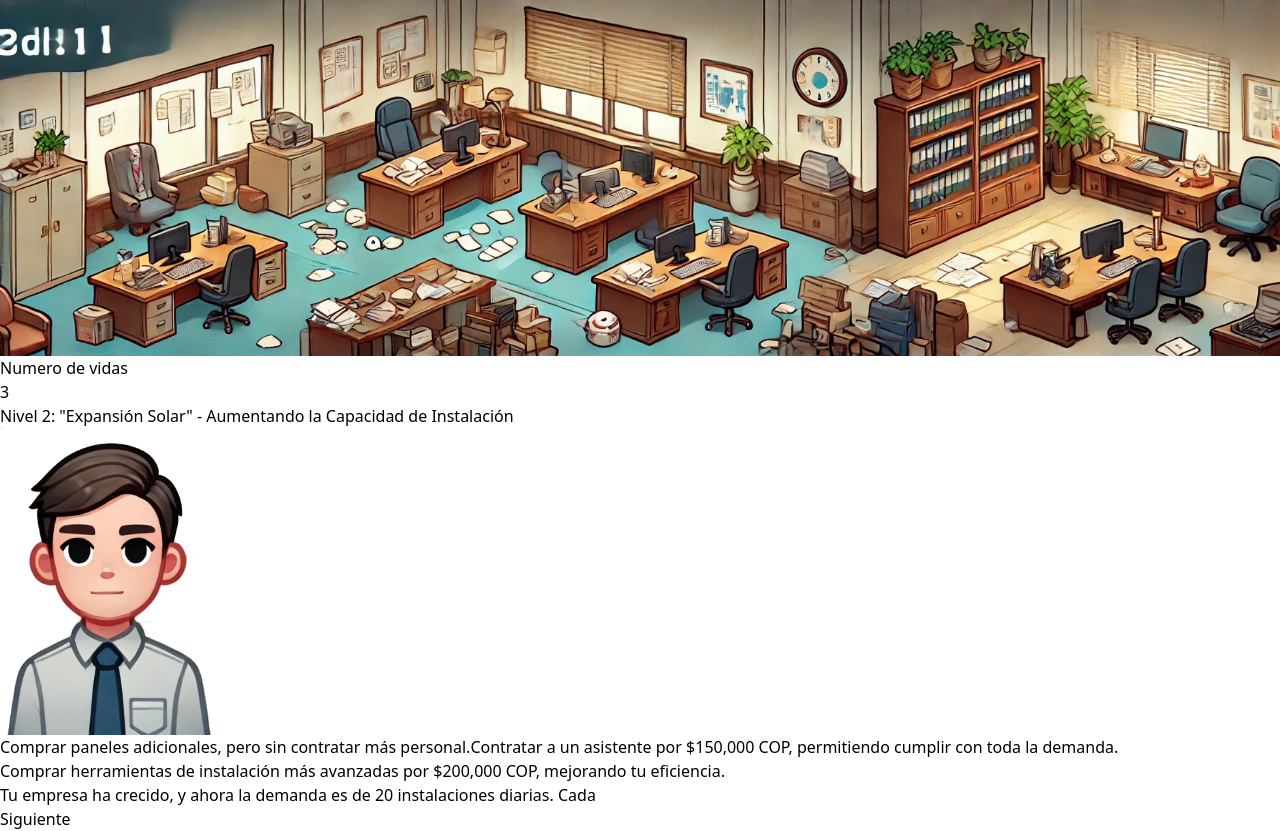
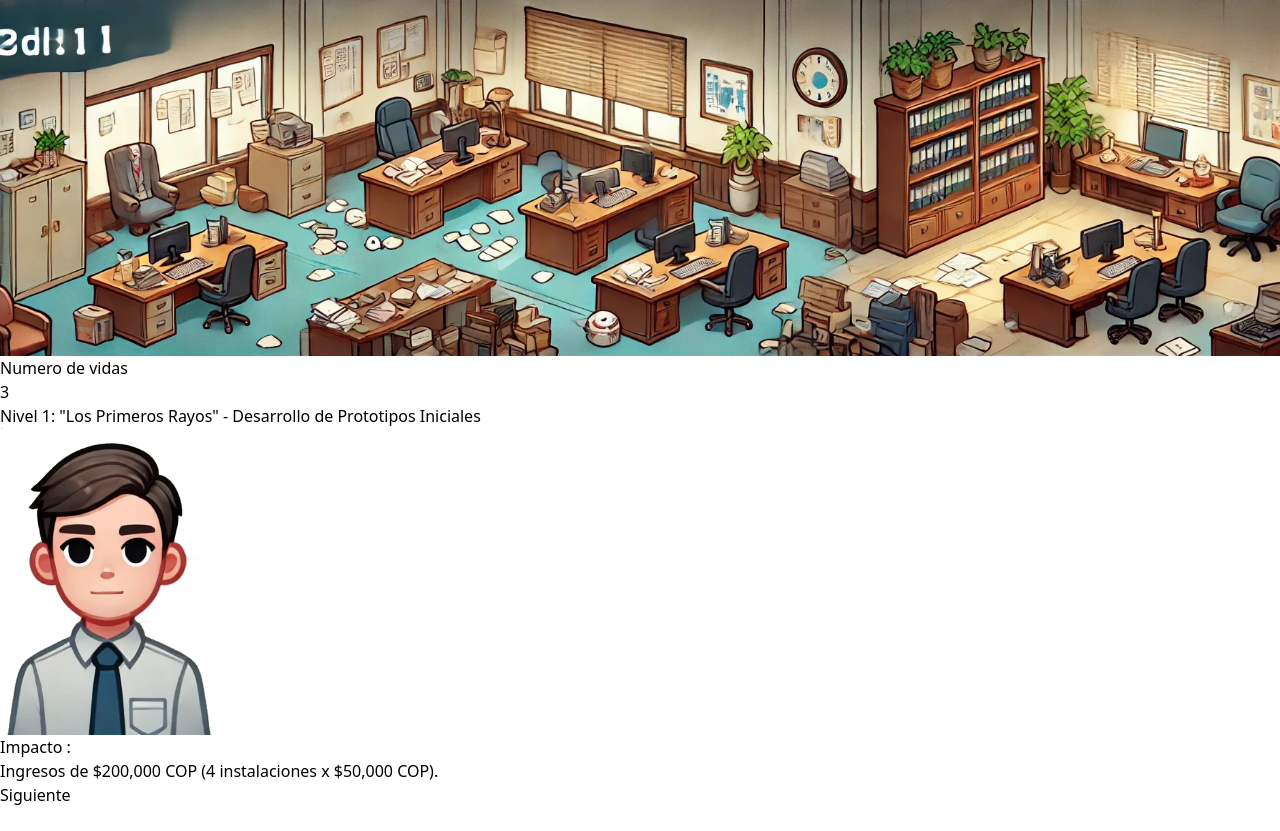
Before and after one commit to Kkmiloo/viaje-del-emprendedor-sostenible, a React (Vite) app: page /jugar in a window 1280 px wide. Both pictures are taken after a click on the button 273 px from the left and 746 px from the top of the page. After the commit the page ends 807 px from the top, so only its background shows below. Built offline with nearby package versions, Linux system fonts and the light colour scheme.

Commit message:
add: game logic to options

```diff
--- a/src/components/dialog/Options.tsx
+++ b/src/components/dialog/Options.tsx
@@ -1,21 +1,25 @@
-interface Option {
-  id: number;
-  text: string;
-  action: () => void;
+import { GameOptionI } from '../../interfaces/gameOption.interface';
+
+
+interface OptionsProps {
+  options: GameOptionI[];
+  onSelectOption: (option: GameOptionI) => void;
 }
 
-interface OptionsProps {
-  options: Option[];
-}
+export const Options = ({ options, onSelectOption }: OptionsProps) => {
+  const handleOnClick = (option: GameOptionI) => {
 
-export const Options = ({ options }: OptionsProps) => {
+
+    onSelectOption(option); // Llama `onSelectOption` con el tipo `GameOptionI`
+  };
+
   return (
-    <div className="flex flex-col p-2 bg-slate-200 max-w-6xl m-auto rounded-xl mb-10 ">
+    <div className='flex flex-col p-2 bg-slate-200 max-w-6xl m-auto rounded-xl mb-10 '>
       {options.map((option) => (
         <button
           key={option.id}
-          className="p-2 hover:bg-slate-400 bg-slate-300 rounded-md m-1"
-          onClick={option.action}
+          className='p-2 hover:bg-slate-400 bg-slate-300 rounded-md m-1'
+          onClick={() => handleOnClick(option)}
         >
           {option.text}
         </button>
--- a/src/page/game/GamePage.tsx
+++ b/src/page/game/GamePage.tsx
@@ -5,6 +5,7 @@
 import { scenes } from '../../data/scenes';
 import { useEffect, useState } from 'react';
 import { Options } from '../../components/dialog/Options';
+import { GameOptionI } from '../../interfaces/gameOption.interface';
 
 interface ChangeSceneParams {
   isCorrect: boolean;
@@ -18,9 +19,28 @@
   const resetGame = useGameStore((state) => state.resetGame);
 
   const [currentScene, setCurrentScene] = useState(scenes[level - 1]);
-  const [currentOptions, setCurrentOptions] = useState<
-    { id: number; text: string; action: () => void }[]
-  >([]);
+  const [currentOptions, setCurrentOptions] = useState<GameOptionI[]>([]);
+
+  const [currentStep, setCurrentStep] = useState<
+    'consequence' | 'impact' | 'additionalContext' | null
+  >(null);
+  const [selectedOption, setSelectedOption] = useState<GameOptionI | null>(
+    null
+  );
+
+  const handleOptionSelect = (option: GameOptionI) => {
+    setSelectedOption(option); // Guardar la opción seleccionada
+    setCurrentStep('consequence'); // Iniciar con 'consequence'
+
+    // Cambiar entre cada paso
+    setTimeout(() => setCurrentStep('impact'), 2000);
+    setTimeout(() => setCurrentStep('additionalContext'), 4000);
+    setTimeout(() => {
+      setCurrentStep(null);
+      setSelectedOption(null);
+      changeScene({ isCorrect: option.isCorrect }); // Pasar al siguiente nivel
+    }, 6000);
+  };
 
   const changeScene = ({ isCorrect }: ChangeSceneParams) => {
     if (!isCorrect) {
@@ -43,11 +63,7 @@
 
     if (currentSceneData) {
       // Mapea las opciones de diálogo para incluir la función `changeScene`
-      const dialogOptions = currentSceneData.options.map((option) => ({
-        id: option.id,
-        text: option.text,
-        action: () => changeScene({ isCorrect: option.isCorrect }),
-      }));
+      const dialogOptions = currentSceneData.options;
 
       // Actualiza el estado de la escena y las opciones
       setCurrentScene(currentSceneData);
@@ -55,18 +71,14 @@
     }
   }, [level, decrementLives, changeLevel, isGameOver]);
 
-  const handleResetGame = () => {
-    resetGame(); // Reinicia el juego
-  };
-
   return (
     <main className='min-w-full min-h-screen bg-slate-400 flex flex-col'>
       {isGameOver ? (
-        <div className='flex flex-col items-center justify-center min-h-screen'>
-          <h1 className='text-4xl text-red-500'>Game Over</h1>
+        <div className='flex flex-col items-center justify-center h-full text-center text-3xl text-white'>
+          <h1>Game Over</h1>
           <button
-            onClick={handleResetGame}
-            className='mt-4 px-4 py-2 bg-blue-500 text-white rounded'
+            className='mt-4 p-2 bg-red-500 rounded text-white'
+            onClick={resetGame}
           >
             Reiniciar Juego
           </button>
@@ -74,13 +86,14 @@
       ) : (
         <>
           <div className='relative w-full flex-1'>
+            {/* Escena y Vidas */}
             <img
               className='absolute inset-0 w-full h-full bg-contain bg-no-repeat bg-center object-cover opacity-75'
               src={scene1}
               alt='background'
             />
             <div className='relative max-w-6xl m-auto px-4 z-20 text-2xl text-red-300 bg-stone-700'>
-              <p className=''>Numero de vidas</p>
+              <p>Numero de vidas</p>
               <p>{lives}</p>
               <h1>{scenes[level - 1].name}</h1>
             </div>
@@ -91,9 +104,38 @@
               alt='character'
             />
           </div>
-          <div className='z-40'>
-            <Options options={currentOptions} />
-          </div>
+
+          {/* Contenido Condicional: Consecuencia, Impacto, Contexto */}
+          {selectedOption ? (
+            <div className='z-40 text-white text-center p-4 bg-gray-800 h-72'>
+              {currentStep === 'consequence' && (
+                <>
+                  <p className='text-xl font-bold'> Consecuencia : </p>
+                  <p>{selectedOption.consequence}</p>
+                </>
+              )}
+              {currentStep === 'impact' && (
+                <>
+                  <p className='text-xl font-bold'> Impacto : </p>
+                  <p>{selectedOption.impact}</p>
+                </>
+              )}
+              {currentStep === 'additionalContext' && (
+                <>
+                  <p className='text-xl font-bold'> Contexto : </p>
+                  <p>{selectedOption.additionalContext}</p>
+                </>
+              )}
+            </div>
+          ) : (
+            <div className='z-40'>
+              <Options
+                options={currentOptions}
+                onSelectOption={handleOptionSelect}
+              />
+            </div>
+          )}
+
           <div className='relative w-full flex-shrink-0 pb-2'>
             <Dialog text={currentScene.introduction} />
           </div>
```
